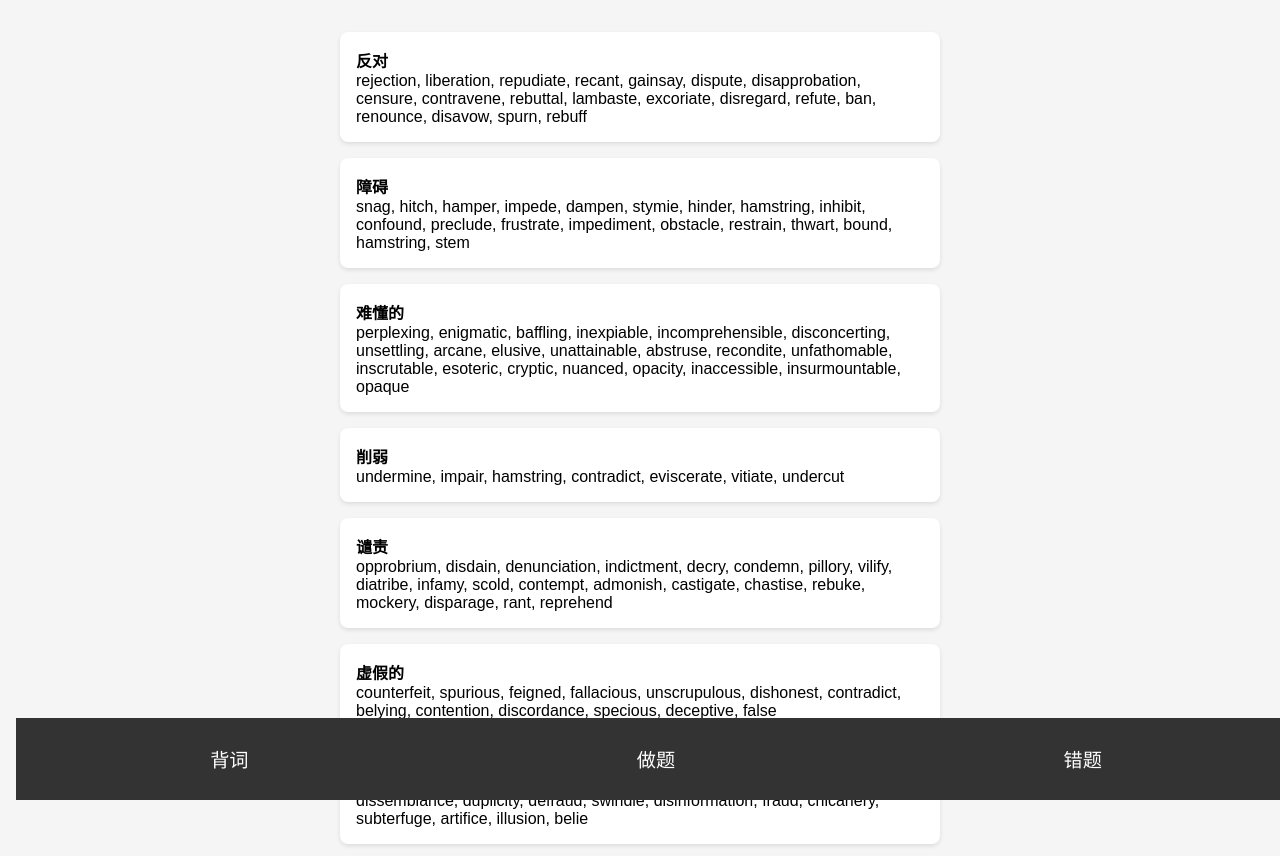
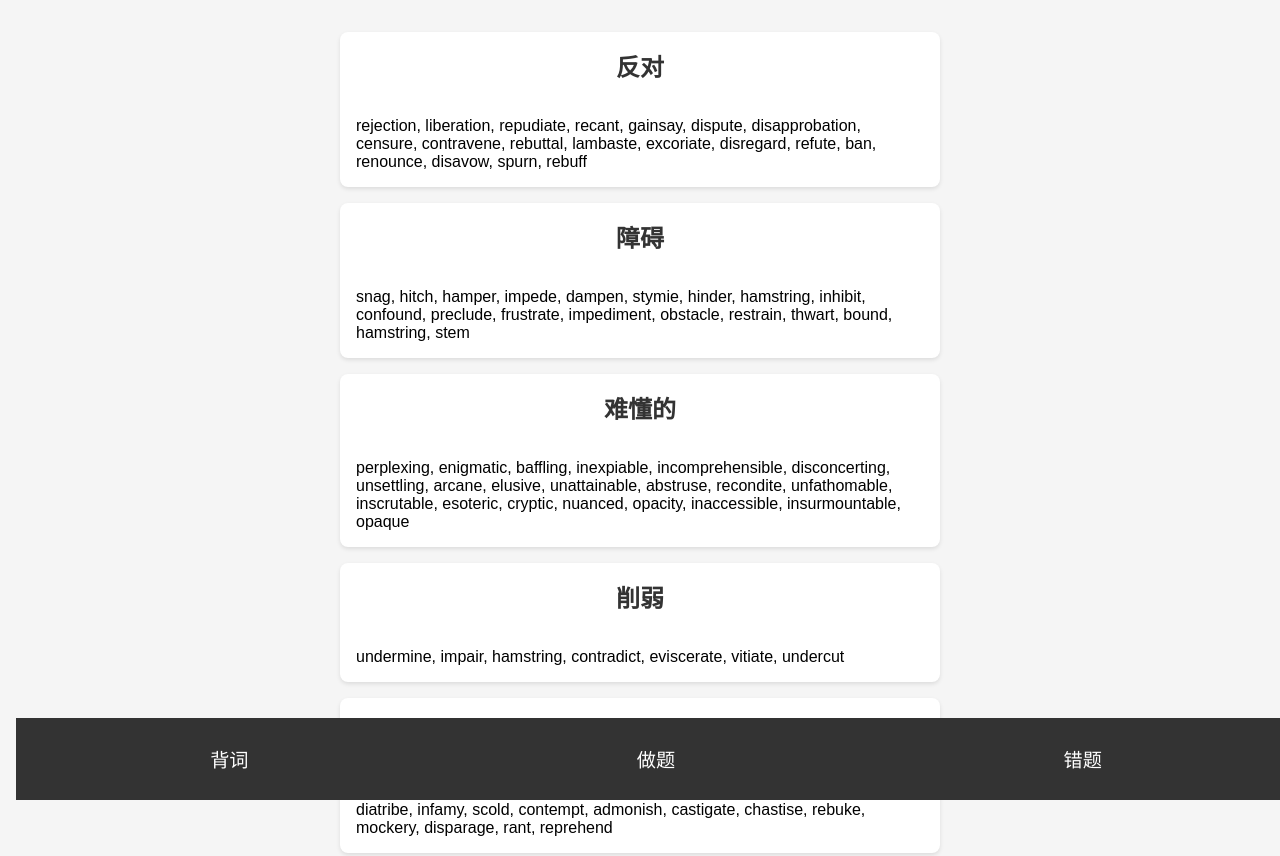
Before and after one commit to XFF227/GRE_equal_words, a plain HTML site: page index.html in a window 1280 px wide. Shown: the top 856 px of the page. Drawn offline with Linux system fonts and the light colour scheme.

Commit message:
1.2 version

```diff
--- a/style.css
+++ b/style.css
@@ -61,7 +61,14 @@ button {
     width: 100%;                 /* 在小屏幕上自动占满 */
     box-sizing: border-box;      /* 确保 padding 不撑破布局 */
 }
-
+.card strong {
+    font-size: 1.5rem;  /* 或根据需要更大，比如 1.8rem */
+    display: block;
+    margin-bottom: 1rem;
+    text-align: center;
+    font-weight: bold;
+    color: #333;
+}
 
 .choices button {
     margin: 0.5rem;
```
